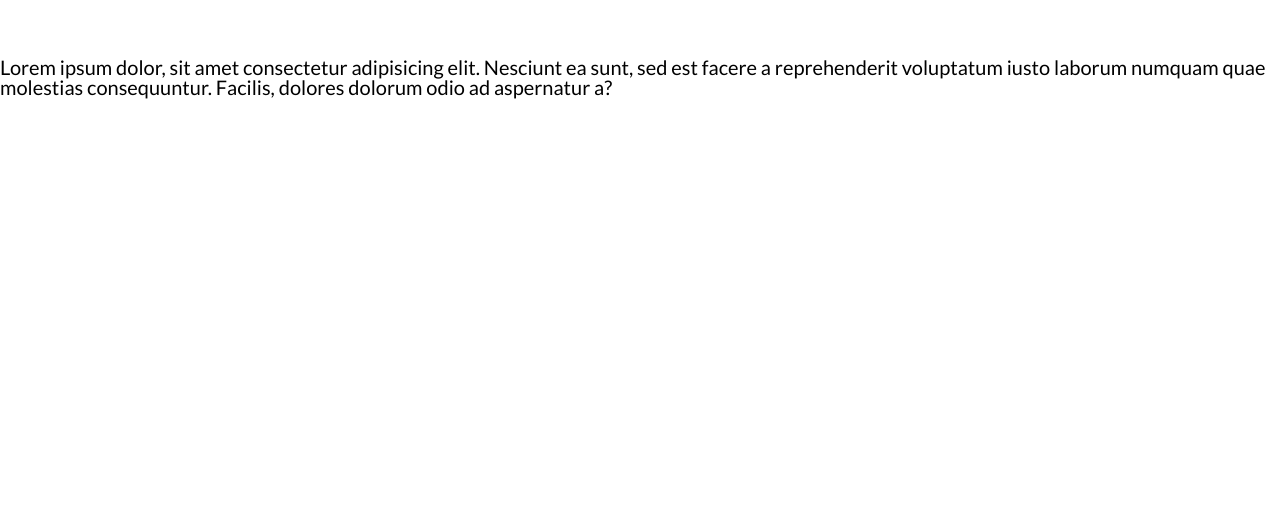
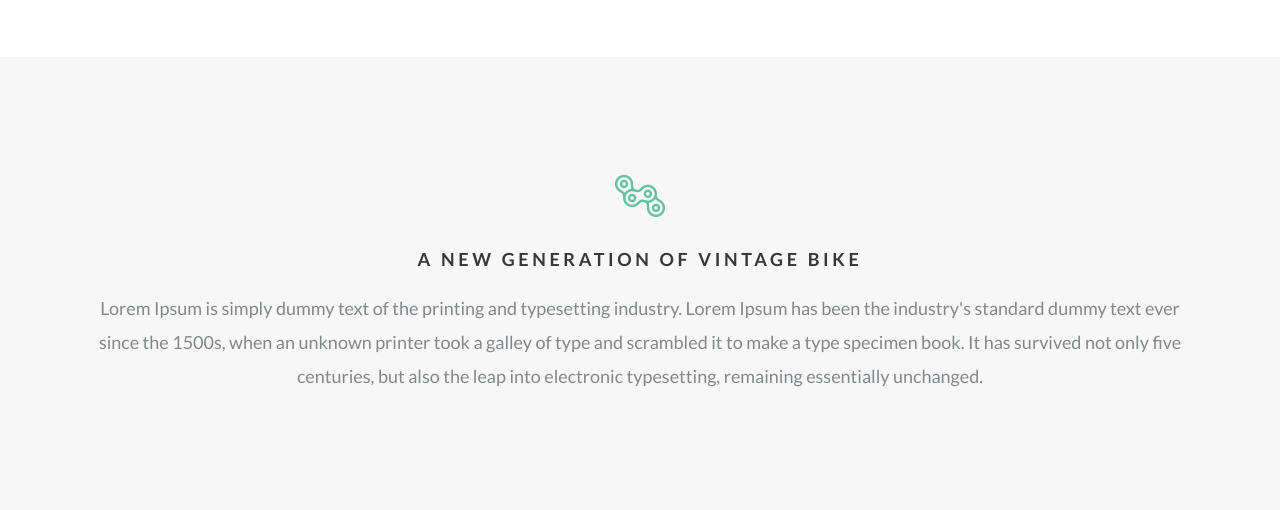
Before and after one commit to anna-kulyk/AOD_Landing, a website built with webpack: page src/template.html in a window 1280 px wide. Shown: the part 743-1253 px from the top of the page. Before the commit the page ends 842 px from the top, so only its background shows below. Built offline with nearby package versions, Linux system fonts and the light colour scheme; files whose address does not match are found by name.

Commit message:
added about section

```diff
--- a/src/styles/_style.scss
+++ b/src/styles/_style.scss
@@ -6,6 +6,7 @@
 .container {
     max-width: 1130px;
     padding: 0px 15px;
+    margin: 0 auto;
 }
 
 .page {
@@ -30,6 +31,39 @@
     }
 }
 
-.content {
-    font-size: 20px;
+.block {
+    text-align: center;
+
+    // &__icon {}
+
+    &__title {
+        font-size: 18px;
+        font-weight: 700;
+        color: #353738;
+        text-transform: uppercase;
+        letter-spacing: 3.6px;
+        margin: 30px 0px 20px;
+        line-height: 24px;
+    }
+
+    &__text {
+        font-size: 18px;
+        font-weight: 400;
+        color: #848789;
+        line-height: 34px;
+    }
 }
+
+.about {
+    background-color: #f7f7f7;
+    padding: 117px 0px;
+
+    // &__block {}
+
+    @media (max-width:900px) {
+        padding: 70px 0px;
+    }
+    @media (max-width:600px) {
+        padding: 45px 0px;
+    }
+}
--- a/src/template.html
+++ b/src/template.html
@@ -19,7 +19,7 @@
               </div>
               <div class="menu__body">
                 <ul class="menu__list">
-                  <li><a href="" class="menu__link">about us</a></li>
+                  <li><a href="#about" class="menu__link">about us</a></li>
                   <li><a href="" class="menu__link">work</a></li>
                   <li><a href="" class="menu__link">shop</a></li>
                   <li><a href="" class="menu__link">contact</a></li>
@@ -37,7 +37,21 @@
           </div>
         </div>
         <div class="content">
-          Lorem ipsum dolor, sit amet consectetur adipisicing elit. Nesciunt ea sunt, sed est facere a reprehenderit voluptatum iusto laborum numquam quae molestias consequuntur. Facilis, dolores dolorum odio ad aspernatur a?
+          <section id="about" class="about">
+            <div class="container">
+              <div class="about__block block">
+                <div class="block__icon">
+                  <img src="assets/icons/Icon.png" alt="icon">
+                </div>
+                <h1 class="block__title">
+                  a new generation of vintage bike
+                </h1>
+                <div class="block__text">
+                  Lorem Ipsum is simply dummy text of the printing and typesetting industry. Lorem Ipsum has been the industry's standard dummy text ever since the 1500s, when an unknown printer took a galley of type and scrambled it to make a type specimen book. It has survived not only five centuries, but also the leap into electronic typesetting, remaining essentially unchanged.
+                </div>
+              </div>
+            </div>
+          </section>
         </div>
         <!-- <footer></footer> -->
       </main>
```
